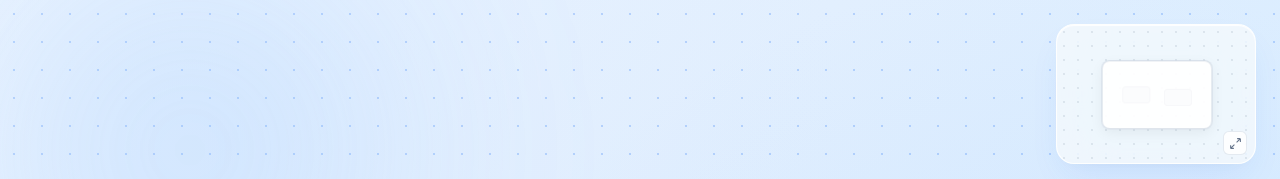
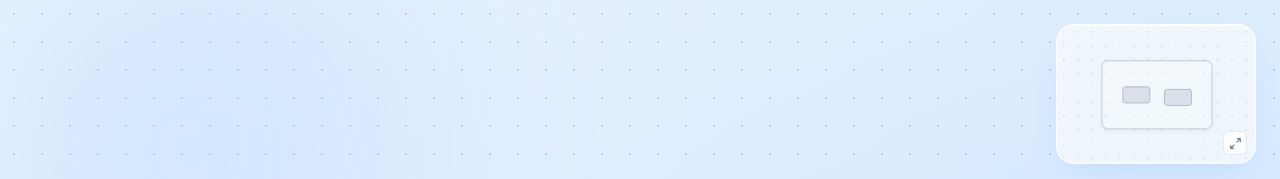
Before and after one commit to X0U8/TrexUp, a React (Vite) app in the folder frontend/: page / in a window 1280 px wide. Shown: the top 179 px of the page. Built offline with nearby package versions, Linux system fonts and the light colour scheme.

Commit message:
fix: smooth zoom sensitivity and lower minimap viewfinder opacity

```diff
--- a/frontend/src/components/Canvas/DotGridCanvas.jsx
+++ b/frontend/src/components/Canvas/DotGridCanvas.jsx
@@ -13,10 +13,12 @@ export default function DotGridCanvas({ camera, onCameraChange, children }) {
 
     const handleWheel = (e) => {
       e.preventDefault();
-      const zoomFactor = e.deltaY < 0 ? 1.08 : 0.92;
+      // Gentle proportional zoom factor (smooth on trackpads and mouse wheels)
+      const clampedDelta = Math.min(Math.max(-e.deltaY, -40), 40);
+      const zoomFactor = 1 + clampedDelta * 0.0018;
 
       const newZoom = Math.min(Math.max(camera.zoom * zoomFactor, 0.3), 2.5);
-      if (newZoom === camera.zoom) return;
+      if (Math.abs(newZoom - camera.zoom) < 0.001) return;
 
       const rect = el.getBoundingClientRect();
       const mouseX = e.clientX - rect.left;
--- a/frontend/src/components/Minimap/Minimap.css
+++ b/frontend/src/components/Minimap/Minimap.css
@@ -54,12 +54,10 @@
 /* Middle box: the moving visible viewport area */
 .minimap-viewfinder {
   position: absolute;
-  background: rgba(255, 255, 255, 0.92);
-  border: 1.5px solid rgba(203, 213, 225, 0.9);
-  box-shadow:
-    0 4px 14px rgba(0, 0, 0, 0.06),
-    inset 0 1px 1px #ffffff;
-  border-radius: 8px;
+  background: rgba(255, 255, 255, 0.28);
+  border: 1px solid rgba(148, 163, 184, 0.55);
+  box-shadow: 0 2px 8px rgba(0, 0, 0, 0.04);
+  border-radius: 6px;
   pointer-events: none;
   will-change: transform, width, height;
 }
```
